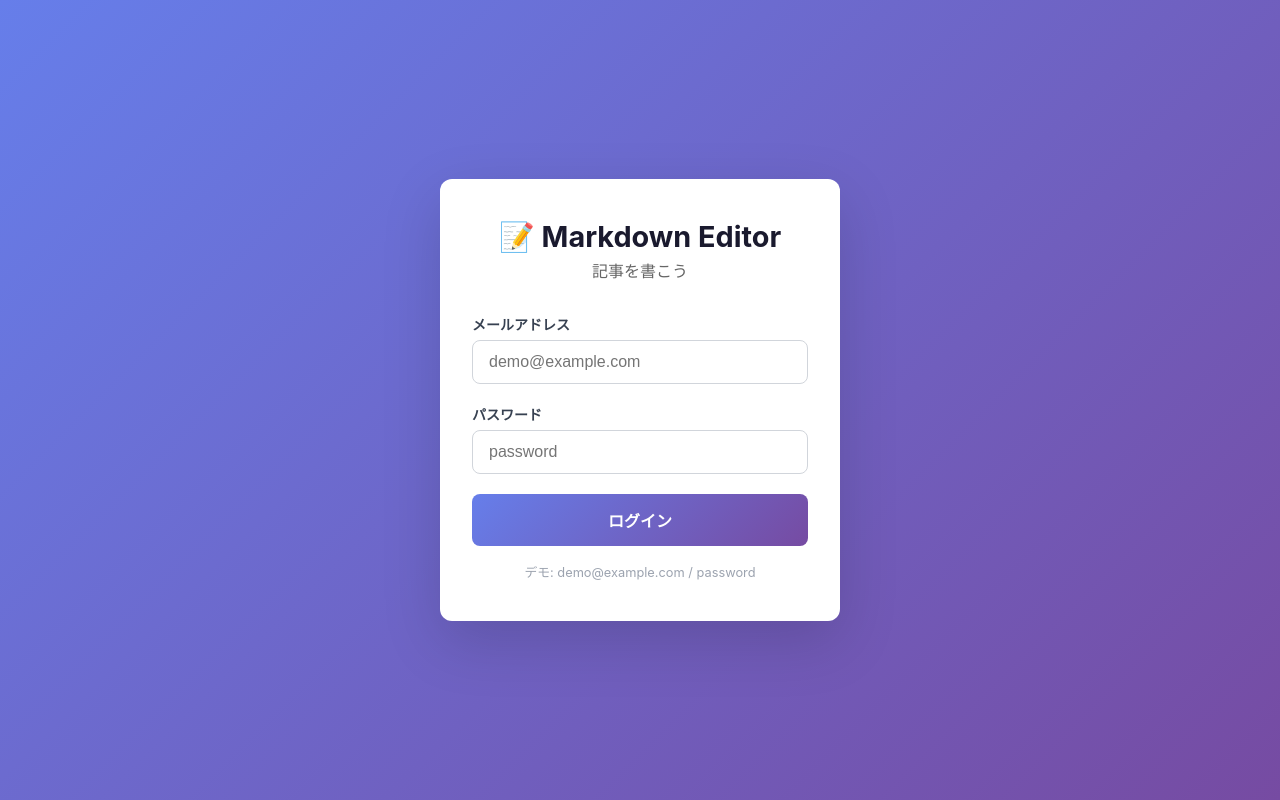
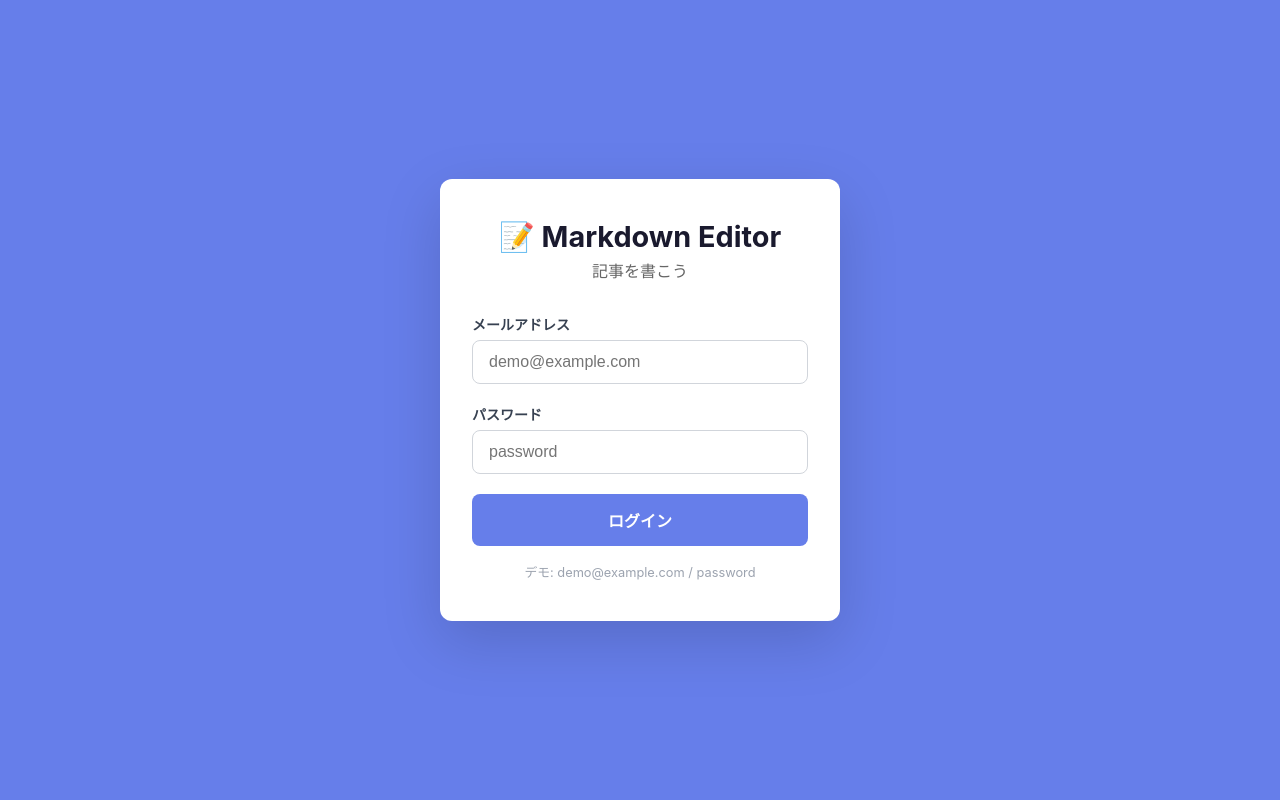
Before and after one commit to keigo-hisazumi/markdown-editer, a Vue app: page / in a window 1280 px wide. Built offline with nearby package versions, Linux system fonts and the light colour scheme.

Commit message:
feat: カラーテーマを#667eea単色に統一（グラデーション廃止）

```diff
--- a/src/views/LoginView.vue
+++ b/src/views/LoginView.vue
@@ -68,7 +68,7 @@ function handleLogin() {
   display: flex;
   align-items: center;
   justify-content: center;
-  background: linear-gradient(135deg, #667eea 0%, #764ba2 100%);
+  background: #667eea;
   padding: 1rem;
 }
 
@@ -134,7 +134,7 @@ function handleLogin() {
 
 .btn-primary {
   padding: 0.875rem;
-  background: linear-gradient(135deg, #667eea, #764ba2);
+  background: #667eea;
   color: white;
   border: none;
   border-radius: 8px;
```
